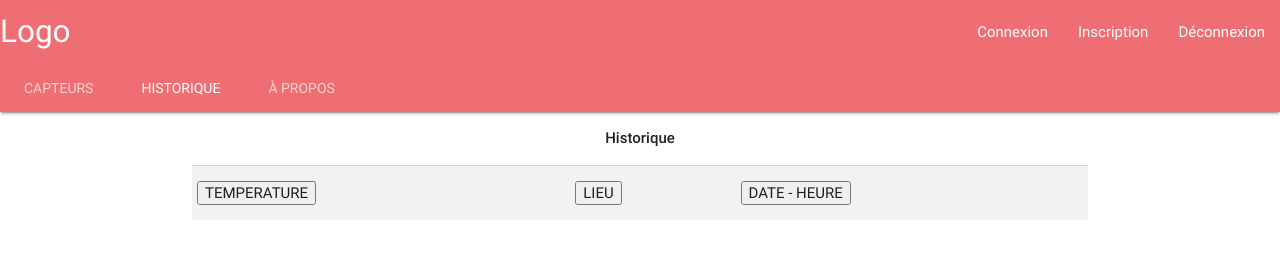
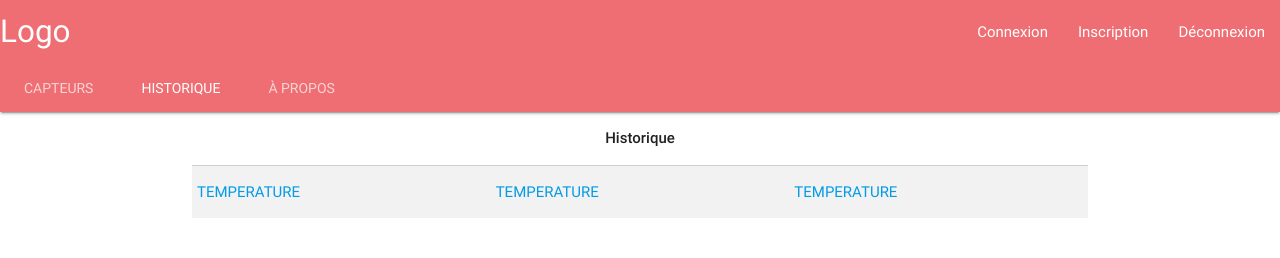
Before and after one commit to pierre-teodoresco/HotHotHot, a website: page index.html in a window 1280 px wide. Both pictures are taken after a click on the link "HISTORIQUE". Drawn offline with nearby package versions, Linux system fonts and the light colour scheme; no server answers.

Commit message:
merge pierre into main

```diff
--- a/index.html
+++ b/index.html
@@ -75,9 +75,24 @@
             </thead>
             <tbody>
             <tr>
-                <td><input type="button" value="TEMPERATURE" id="historic-temp-sort"></td>
-                <td><input type="button" value="LIEU" id="historic-lieu-sort"></td>
-                <td><input type="button" value="DATE - HEURE" id="historic-date-sort"></td>
+                <td>
+                    <div>
+                        <a href="#sort-temp" id="historic-temp-sort">TEMPERATURE</a>
+                        <img src="" alt="">
+                    </div>
+                </td>
+                <td>
+                    <div>
+                        <a href="#sort-lieu" id="historic-lieu-sort">TEMPERATURE</a>
+                        <img src="" alt="">
+                    </div>
+                </td>
+                <td>
+                    <div>
+                        <a href="#sort-date" id="historic-date-sort">TEMPERATURE</a>
+                        <img src="" alt="">
+                    </div>
+                </td>
             </tr>
             </tbody>
         </table>
```
